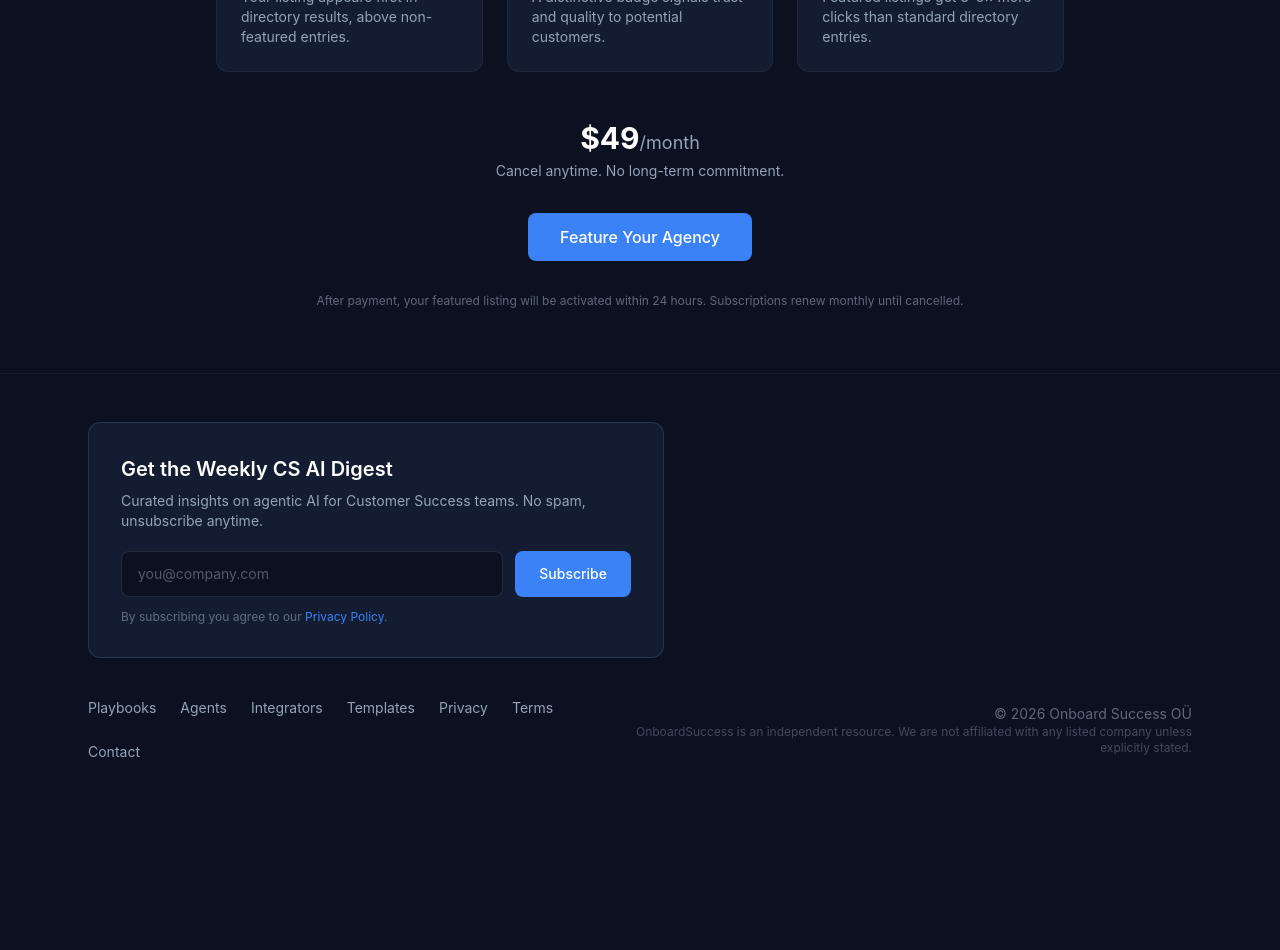
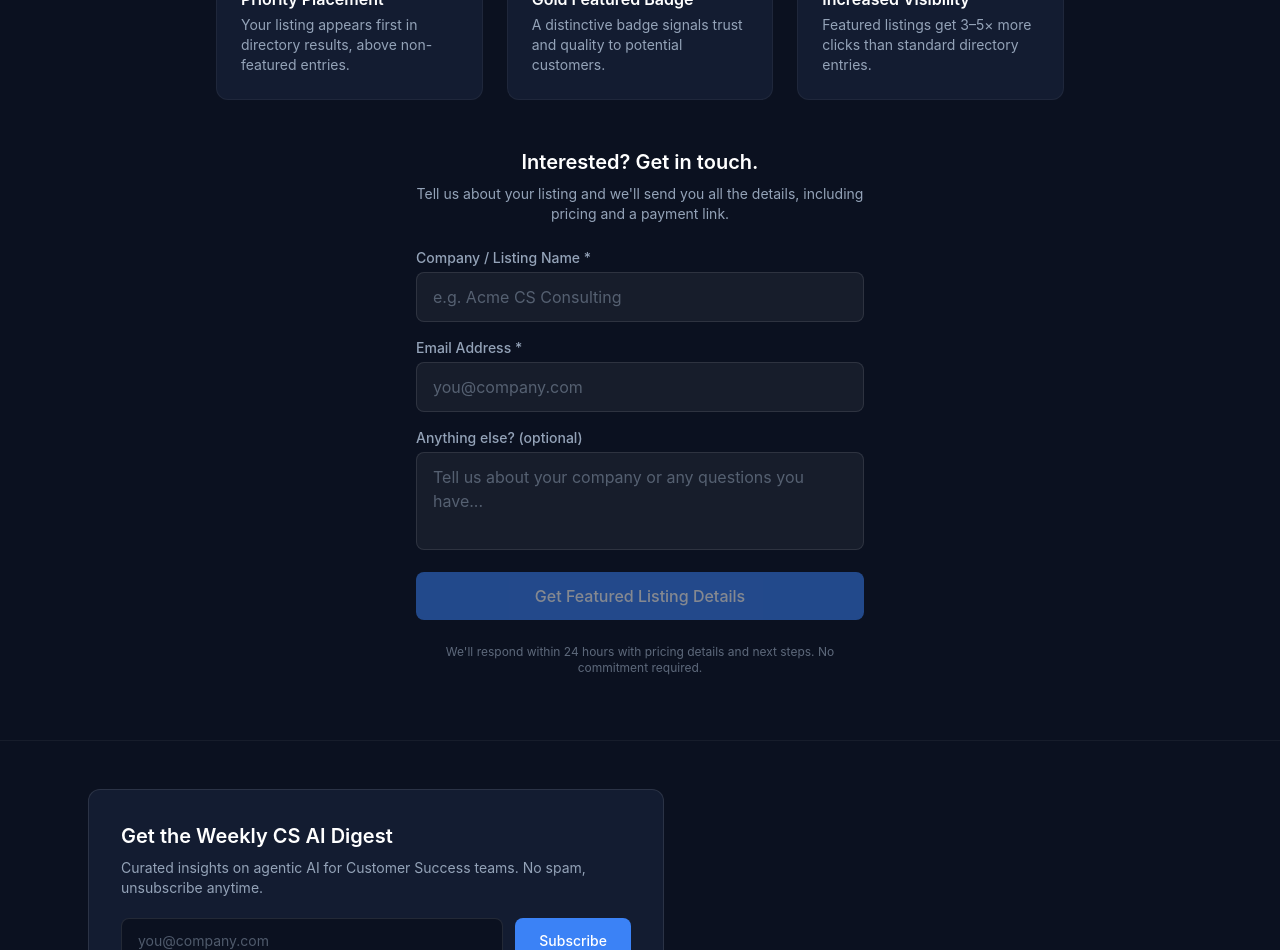
Before and after one commit to Fikret-Alimov/onboard-success, a Next.js app: page /featured in a window 1280 px wide. Shown: the part 440-1390 px from the top of the page. Before the commit the page ends 1250 px from the top, so only its background shows below. Built offline with nearby package versions, Linux system fonts and the light colour scheme; no server answers.

Commit message:
Replace featured pricing with inquiry form - no price shown, collect leads via email

```diff
--- /dev/null
+++ b/src/app/api/featured-inquiry/route.ts
@@ -0,0 +1,44 @@
+import { NextRequest, NextResponse } from "next/server";
+import { supabase } from "@/lib/supabase";
+
+export async function POST(req: NextRequest) {
+  try {
+    const { listingName, email, message } = await req.json();
+
+    if (!listingName || !email) {
+      return NextResponse.json(
+        { error: "Company name and email are required." },
+        { status: 400 }
+      );
+    }
+
+    // Basic email validation
+    if (!/^[^\s@]+@[^\s@]+\.[^\s@]+$/.test(email)) {
+      return NextResponse.json(
+        { error: "Please enter a valid email address." },
+        { status: 400 }
+      );
+    }
+
+    const { error } = await supabase.from("featured_inquiries").insert({
+      listing_name: listingName,
+      email,
+      message: message || null,
+    });
+
+    if (error) {
+      console.error("Supabase insert error:", error);
+      return NextResponse.json(
+        { error: "Failed to submit inquiry. Please try again." },
+        { status: 500 }
+      );
+    }
+
+    return NextResponse.json({ success: true });
+  } catch {
+    return NextResponse.json(
+      { error: "Invalid request." },
+      { status: 400 }
+    );
+  }
+}
--- a/src/app/featured/page.tsx
+++ b/src/app/featured/page.tsx
@@ -3,33 +3,34 @@
 import { useState } from "react";
 
 export default function FeaturedPage() {
-  const [loading, setLoading] = useState<string | null>(null);
-  const [form, setForm] = useState({ listingName: "", email: "" });
-  const [selectedType, setSelectedType] = useState<"integrator" | "agent" | null>(null);
+  const [form, setForm] = useState({ listingName: "", email: "", message: "" });
+  const [submitted, setSubmitted] = useState(false);
+  const [submitting, setSubmitting] = useState(false);
+  const [error, setError] = useState("");
 
-  async function handleCheckout(type: "integrator" | "agent") {
-    if (!form.listingName || !form.email) {
-      setSelectedType(type);
-      return;
-    }
+  async function handleSubmit(e: React.FormEvent) {
+    e.preventDefault();
+    if (!form.listingName || !form.email) return;
 
-    setLoading(type);
+    setSubmitting(true);
+    setError("");
+
     try {
-      const res = await fetch("/api/checkout", {
+      const res = await fetch("/api/featured-inquiry", {
         method: "POST",
         headers: { "Content-Type": "application/json" },
-        body: JSON.stringify({ type, listingName: form.listingName, email: form.email }),
+        body: JSON.stringify(form),
       });
-      const data = await res.json();
-      if (data.url) {
-        window.location.href = data.url;
+      if (res.ok) {
+        setSubmitted(true);
       } else {
-        alert(data.error || "Something went wrong");
+        const data = await res.json().catch(() => ({}));
+        setError(data.error || "Something went wrong. Please try again.");
       }
     } catch {
-      alert("Something went wrong. Please try again.");
+      setError("Something went wrong. Please try again.");
     } finally {
-      setLoading(null);
+      setSubmitting(false);
     }
   }
 
@@ -44,7 +45,7 @@ export default function FeaturedPage() {
         </h1>
         <p className="text-muted text-lg max-w-2xl mx-auto">
           Stand out from the crowd with priority placement, a gold featured badge,
-          and increased visibility to Customer Success teams actively looking for tools.
+          and increased visibility to Customer Success teams actively looking for tools and partners.
         </p>
       </div>
 
@@ -78,66 +79,86 @@ export default function FeaturedPage() {
         ))}
       </div>
 
-      {/* Pricing */}
-      <div className="text-center mb-8">
-        <p className="text-3xl font-bold">
-          $49<span className="text-lg font-normal text-muted">/month</span>
+      {/* Inquiry Form */}
+      {submitted ? (
+        <div className="max-w-md mx-auto text-center py-12">
+          <div className="text-4xl mb-4">✅</div>
+          <h2 className="text-2xl font-bold mb-2">We&apos;ll be in touch!</h2>
+          <p className="text-muted">
+            Thanks for your interest. We&apos;ll send you all the details and pricing
+            information to <span className="text-white font-medium">{form.email}</span> shortly.
           </p>
-        <p className="text-muted text-sm mt-1">Cancel anytime. No long-term commitment.</p>
+        </div>
+      ) : (
+        <div className="max-w-md mx-auto">
+          <div className="text-center mb-6">
+            <h2 className="text-xl font-semibold mb-2">Interested? Get in touch.</h2>
+            <p className="text-muted text-sm">
+              Tell us about your listing and we&apos;ll send you all the details, including pricing and a payment link.
+            </p>
           </div>
 
-      {/* Form */}
-      {selectedType && (
-        <div className="max-w-md mx-auto mb-8 space-y-4">
-          <div className="text-center text-sm text-muted mb-2">
-            Enter your details to get your{" "}
-            <span className="text-white font-medium">{selectedType}</span> listing featured
-          </div>
+          <form onSubmit={handleSubmit} className="space-y-4">
+            <div>
+              <label htmlFor="listingName" className="block text-sm font-medium text-muted mb-1">
+                Company / Listing Name *
+              </label>
               <input
+                id="listingName"
                 type="text"
-            placeholder="Your listing / company name"
+                required
+                placeholder="e.g. Acme CS Consulting"
                 value={form.listingName}
                 onChange={(e) => setForm({ ...form, listingName: e.target.value })}
                 className="w-full px-4 py-3 rounded-lg bg-white/5 border border-white/10 text-white placeholder:text-muted/50 focus:outline-none focus:border-accent"
               />
+            </div>
+            <div>
+              <label htmlFor="email" className="block text-sm font-medium text-muted mb-1">
+                Email Address *
+              </label>
               <input
+                id="email"
                 type="email"
-            placeholder="your@email.com"
+                required
+                placeholder="you@company.com"
                 value={form.email}
                 onChange={(e) => setForm({ ...form, email: e.target.value })}
                 className="w-full px-4 py-3 rounded-lg bg-white/5 border border-white/10 text-white placeholder:text-muted/50 focus:outline-none focus:border-accent"
               />
+            </div>
+            <div>
+              <label htmlFor="message" className="block text-sm font-medium text-muted mb-1">
+                Anything else? (optional)
+              </label>
+              <textarea
+                id="message"
+                rows={3}
+                placeholder="Tell us about your company or any questions you have..."
+                value={form.message}
+                onChange={(e) => setForm({ ...form, message: e.target.value })}
+                className="w-full px-4 py-3 rounded-lg bg-white/5 border border-white/10 text-white placeholder:text-muted/50 focus:outline-none focus:border-accent resize-none"
+              />
+            </div>
+
+            {error && (
+              <p className="text-red-400 text-sm">{error}</p>
+            )}
+
             <button
-            onClick={() => handleCheckout(selectedType)}
-            disabled={!!loading || !form.listingName || !form.email}
+              type="submit"
+              disabled={submitting || !form.listingName || !form.email}
               className="w-full bg-accent hover:bg-accent-hover disabled:opacity-50 text-white font-medium py-3 rounded-lg transition-colors"
             >
-            {loading ? "Redirecting to checkout…" : "Continue to Payment"}
+              {submitting ? "Sending…" : "Get Featured Listing Details"}
             </button>
-          <button
-            onClick={() => setSelectedType(null)}
-            className="w-full text-muted text-sm hover:text-white transition-colors"
-          >
-            ← Back
-          </button>
+          </form>
+
+          <p className="text-center text-muted/60 text-xs mt-6">
+            We&apos;ll respond within 24 hours with pricing details and next steps. No commitment required.
+          </p>
         </div>
       )}
-
-      {!selectedType && (
-        <div className="flex flex-col sm:flex-row gap-4 justify-center">
-          <button
-            onClick={() => handleCheckout("integrator")}
-            className="px-8 py-3 rounded-lg bg-accent hover:bg-accent-hover text-white font-medium transition-colors"
-          >
-            Feature Your Agency
-          </button>
-        </div>
-      )}
-
-      <p className="text-center text-muted/60 text-xs mt-8">
-        After payment, your featured listing will be activated within 24 hours.
-        Subscriptions renew monthly until cancelled.
-      </p>
     </section>
   );
 }
--- a/src/app/integrators/page.tsx
+++ b/src/app/integrators/page.tsx
@@ -126,13 +126,13 @@ export default async function IntegratorsPage() {
 
       <div className="mb-8 rounded-xl border border-amber-500/20 bg-amber-500/5 px-6 py-4 flex items-center justify-between">
         <p className="text-sm text-amber-200/80">
-          ⭐ Want your agency featured? Get priority placement and a gold badge for <span className="font-semibold text-amber-300">$49/mo</span>
+          ⭐ Want your agency featured? Get priority placement and a gold badge to stand out.
         </p>
         <Link
           href="/featured"
           className="shrink-0 ml-4 text-sm font-medium text-amber-400 hover:text-amber-300 transition-colors"
         >
-          Get Featured →
+          Learn More →
         </Link>
       </div>
 
```
Lines whose indentation alone changed are shown as unchanged.
